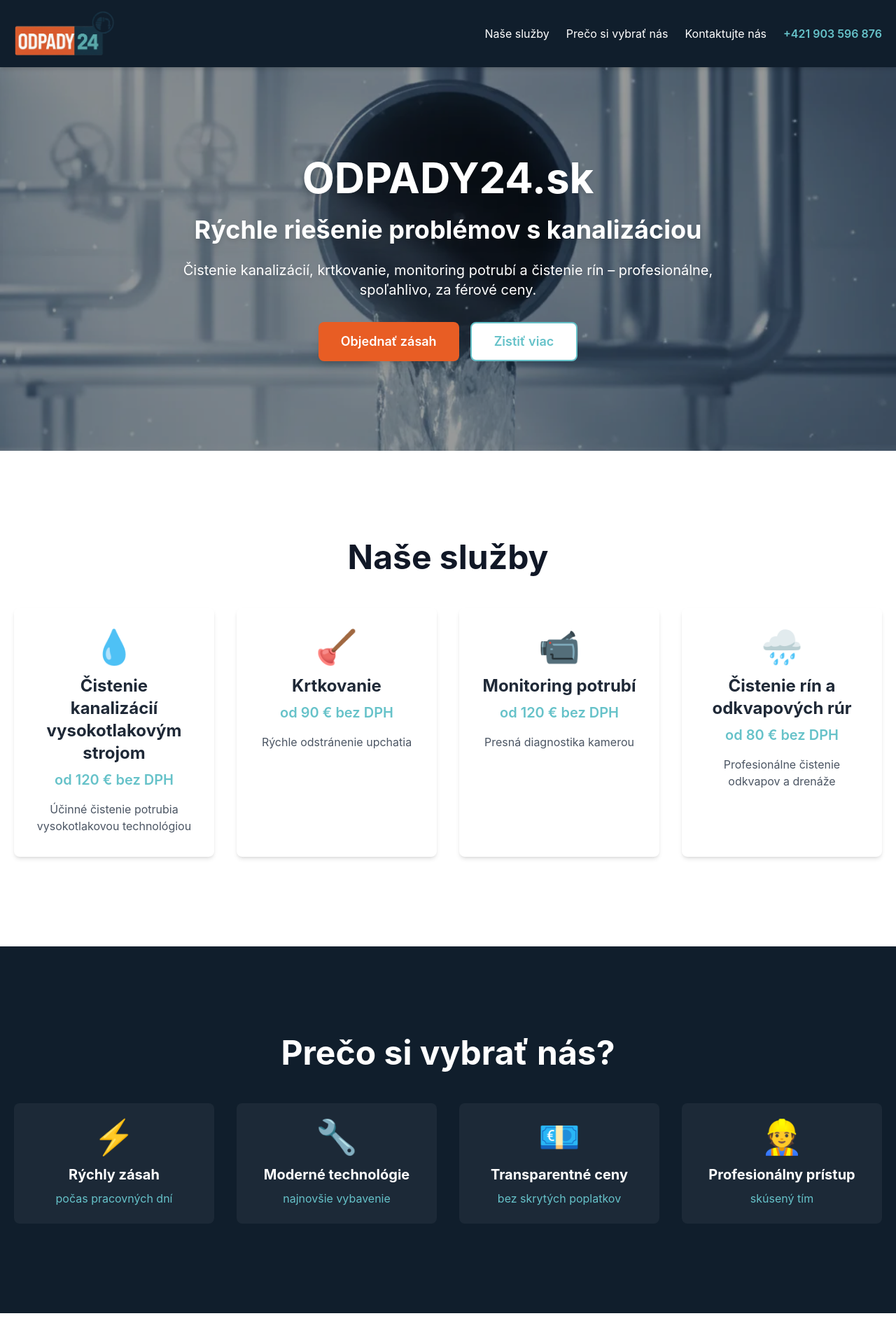
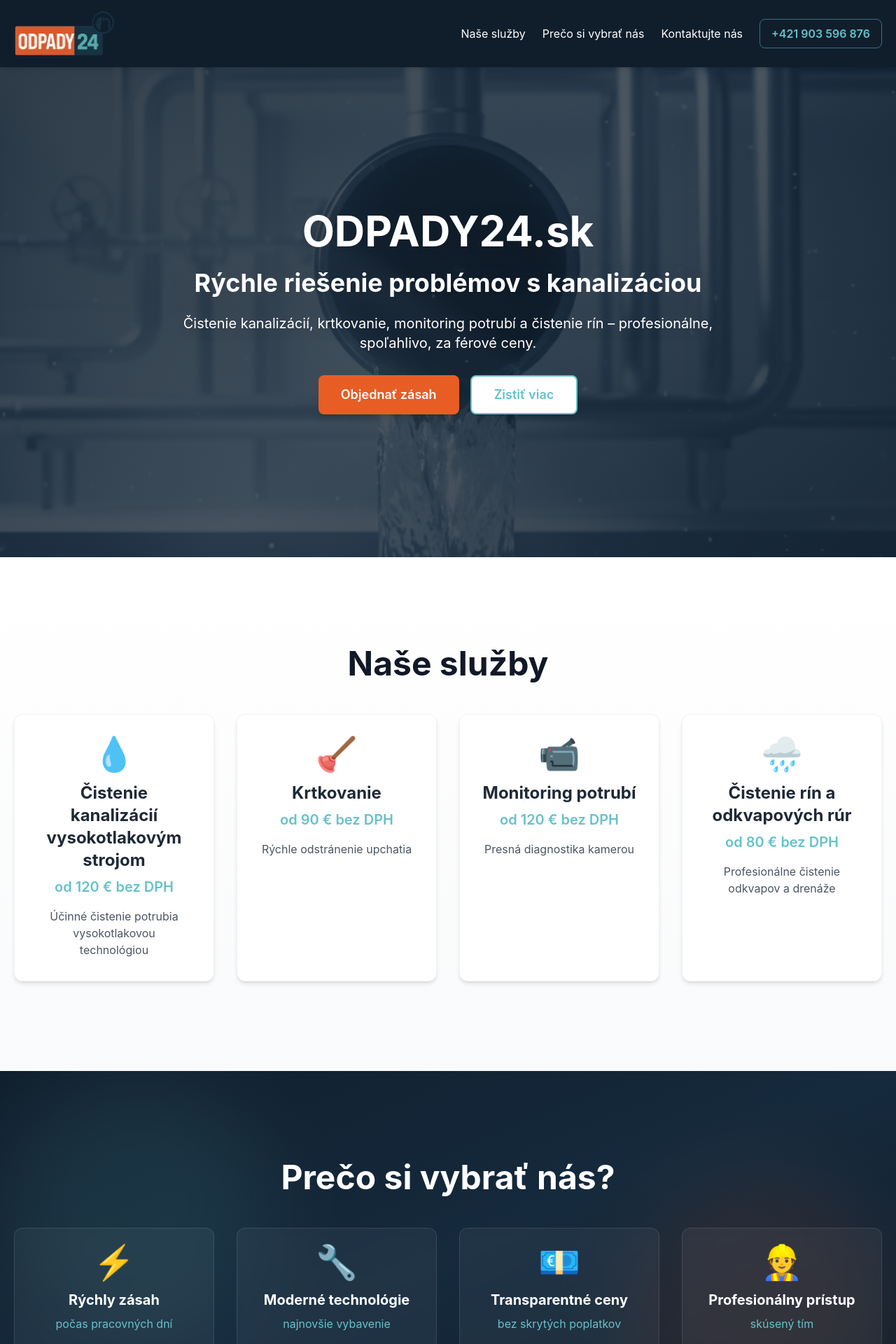
Before and after one commit to kubmir/landing-page-odpady, a Next.js app: page / in a window 1280 px wide. Shown: the top 1920 px of the page at 70% size. Built offline with nearby package versions, Linux system fonts and the light colour scheme.

Commit message:
feat: more cool ux

```diff
--- a/app/globals.css
+++ b/app/globals.css
@@ -28,4 +28,130 @@
   .section-title {
     @apply text-2xl sm:text-3xl md:text-4xl lg:text-5xl font-bold text-center mb-8 sm:mb-10 md:mb-12 text-gray-900 leading-tight;
   }
+
+  /* Animation utilities */
+  .animate-fade-in {
+    animation: fadeIn 0.8s ease-out forwards;
+  }
+
+  .animate-fade-in-up {
+    animation: fadeInUp 0.8s ease-out forwards;
+  }
+
+  .animate-fade-in-delay-1 {
+    animation: fadeInUp 0.8s ease-out 0.1s forwards;
+    opacity: 0;
+  }
+
+  .animate-fade-in-delay-2 {
+    animation: fadeInUp 0.8s ease-out 0.2s forwards;
+    opacity: 0;
+  }
+
+  .animate-fade-in-delay-3 {
+    animation: fadeInUp 0.8s ease-out 0.3s forwards;
+    opacity: 0;
+  }
+
+  .animate-fade-in-delay-4 {
+    animation: fadeInUp 0.8s ease-out 0.4s forwards;
+    opacity: 0;
+  }
+
+  .animate-scale-in {
+    animation: scaleIn 0.6s ease-out forwards;
+  }
+
+  .animate-slide-in-left {
+    animation: slideInLeft 0.8s ease-out forwards;
+  }
+
+  .animate-slide-in-right {
+    animation: slideInRight 0.8s ease-out forwards;
+  }
+
+  /* Scroll reveal animation */
+  .scroll-reveal {
+    opacity: 0;
+    transform: translateY(30px);
+    transition: opacity 0.8s ease-out, transform 0.8s ease-out;
+  }
+
+  .scroll-reveal.revealed {
+    opacity: 1;
+    transform: translateY(0);
+  }
 }
+
+@layer utilities {
+  @keyframes fadeIn {
+    from {
+      opacity: 0;
+    }
+    to {
+      opacity: 1;
+    }
+  }
+
+  @keyframes fadeInUp {
+    from {
+      opacity: 0;
+      transform: translateY(30px);
+    }
+    to {
+      opacity: 1;
+      transform: translateY(0);
+    }
+  }
+
+  @keyframes scaleIn {
+    from {
+      opacity: 0;
+      transform: scale(0.9);
+    }
+    to {
+      opacity: 1;
+      transform: scale(1);
+    }
+  }
+
+  @keyframes slideInLeft {
+    from {
+      opacity: 0;
+      transform: translateX(-30px);
+    }
+    to {
+      opacity: 1;
+      transform: translateX(0);
+    }
+  }
+
+  @keyframes slideInRight {
+    from {
+      opacity: 0;
+      transform: translateX(30px);
+    }
+    to {
+      opacity: 1;
+      transform: translateX(0);
+    }
+  }
+
+  /* Gradient backgrounds */
+  .gradient-overlay {
+    background: linear-gradient(
+      135deg,
+      rgba(16, 30, 44, 0.85) 0%,
+      rgba(16, 30, 44, 0.75) 50%,
+      rgba(16, 30, 44, 0.85) 100%
+    );
+  }
+
+  /* Glass morphism effect */
+  .glass {
+    background: rgba(255, 255, 255, 0.1);
+    backdrop-filter: blur(10px);
+    -webkit-backdrop-filter: blur(10px);
+    border: 1px solid rgba(255, 255, 255, 0.2);
+  }
+}
--- a/components/Benefits.tsx
+++ b/components/Benefits.tsx
@@ -1,4 +1,5 @@
 import React from 'react'
+import ScrollReveal from './ScrollReveal'
 
 export default function Benefits() {
   const benefits = [
@@ -25,16 +26,24 @@
   ]
 
   return (
-    <section id="vyhody" className="section bg-brand-dark-blue text-white">
-      <div className="container">
-        <h2 className="section-title text-white">Prečo si vybrať nás?</h2>
+    <section id="vyhody" className="section bg-gradient-to-br from-brand-dark-blue via-[#152a3d] to-brand-dark-blue text-white relative overflow-hidden">
+      <div className="absolute inset-0 opacity-10">
+        <div className="absolute top-0 left-0 w-96 h-96 bg-brand-light-blue rounded-full blur-3xl"></div>
+        <div className="absolute bottom-0 right-0 w-96 h-96 bg-brand-orange rounded-full blur-3xl"></div>
+      </div>
+      <div className="container relative z-10">
+        <ScrollReveal>
+          <h2 className="section-title text-white">Prečo si vybrať nás?</h2>
+        </ScrollReveal>
         <div className="grid grid-cols-1 sm:grid-cols-2 lg:grid-cols-4 gap-6 sm:gap-8">
           {benefits.map((benefit, index) => (
-            <div key={index} className="text-center p-4 sm:p-6 bg-white/5 rounded-lg hover:bg-white/10 transition-colors">
-              <div className="text-4xl sm:text-5xl mb-3 sm:mb-4">{benefit.icon}</div>
-              <h3 className="text-lg sm:text-xl font-bold mb-2 text-white">{benefit.title}</h3>
-              <p className="text-sm sm:text-base text-brand-light-blue">{benefit.description}</p>
-            </div>
+            <ScrollReveal key={index} delay={index * 100}>
+              <div className="text-center p-4 sm:p-6 bg-white/5 rounded-xl hover:bg-white/10 transition-all duration-300 group border border-white/10 hover:border-brand-light-blue/30 hover:-translate-y-2 backdrop-blur-sm">
+                <div className="text-4xl sm:text-5xl mb-3 sm:mb-4 group-hover:scale-110 transition-transform duration-300">{benefit.icon}</div>
+                <h3 className="text-lg sm:text-xl font-bold mb-2 text-white group-hover:text-brand-light-blue transition-colors duration-300">{benefit.title}</h3>
+                <p className="text-sm sm:text-base text-brand-light-blue group-hover:text-white transition-colors duration-300">{benefit.description}</p>
+              </div>
+            </ScrollReveal>
           ))}
         </div>
       </div>
--- a/components/Button.tsx
+++ b/components/Button.tsx
@@ -17,17 +17,26 @@
   href,
   disabled = false
 }: ButtonProps) {
-  const baseStyles = 'inline-block px-6 py-3 md:px-8 md:py-3 rounded-lg font-semibold text-base md:text-lg transition-all duration-200 cursor-pointer text-center min-h-[48px] flex items-center justify-center'
+  const baseStyles = 'inline-block px-6 py-3 md:px-8 md:py-3 rounded-lg font-semibold text-base md:text-lg transition-all duration-300 cursor-pointer text-center min-h-[48px] flex items-center justify-center relative overflow-hidden group'
   const variants = {
-    primary: 'bg-brand-orange text-white hover:bg-[#D04A1A] active:bg-[#B83E16] shadow-lg hover:shadow-xl',
-    secondary: 'bg-white text-brand-light-blue border-2 border-brand-light-blue hover:bg-brand-light-blue/10 active:bg-brand-light-blue/20'
+    primary: 'bg-brand-orange text-white hover:bg-[#D04A1A] active:bg-[#B83E16] shadow-lg hover:shadow-2xl hover:-translate-y-0.5 active:translate-y-0',
+    secondary: 'bg-white text-brand-light-blue border-2 border-brand-light-blue hover:bg-brand-light-blue/10 active:bg-brand-light-blue/20 hover:border-brand-light-blue shadow-md hover:shadow-lg hover:-translate-y-0.5 active:translate-y-0'
   }
   const disabledStyles = disabled ? 'opacity-50 cursor-not-allowed pointer-events-none' : ''
+
+  const buttonContent = (
+    <>
+      <span className="relative z-10">{children}</span>
+      {variant === 'primary' && (
+        <span className="absolute inset-0 bg-gradient-to-r from-transparent via-white/20 to-transparent -translate-x-full group-hover:translate-x-full transition-transform duration-700"></span>
+      )}
+    </>
+  )
 
   if (href) {
     return (
       <a href={href} className={`${baseStyles} ${variants[variant]} ${disabledStyles}`}>
-        {children}
+        {buttonContent}
       </a>
     )
   }
@@ -39,7 +48,7 @@
       disabled={disabled}
       className={`${baseStyles} ${variants[variant]} ${disabledStyles}`}
     >
-      {children}
+      {buttonContent}
     </button>
   )
 }
--- a/components/Header.tsx
+++ b/components/Header.tsx
@@ -1,47 +1,78 @@
 'use client'
 
-import React, { useState } from 'react'
+import React, { useState, useEffect } from 'react'
 
 export default function Header() {
   const [isMenuOpen, setIsMenuOpen] = useState(false)
+  const [isScrolled, setIsScrolled] = useState(false)
+
+  useEffect(() => {
+    const handleScroll = () => {
+      setIsScrolled(window.scrollY > 20)
+    }
+    window.addEventListener('scroll', handleScroll)
+    return () => window.removeEventListener('scroll', handleScroll)
+  }, [])
 
   return (
-    <header className="bg-brand-dark-blue shadow-md sticky top-0 z-50">
+    <header className={`bg-brand-dark-blue shadow-md sticky top-0 z-50 transition-all duration-300 ${
+      isScrolled ? 'bg-brand-dark-blue/95 backdrop-blur-md shadow-xl' : ''
+    }`}>
       <div className="container">
         <nav className="flex justify-between items-center py-3 md:py-4">
           <div className="flex items-center">
+            <a href="/" className="transition-transform duration-300 hover:scale-105">
               <img
                 src="/logo.png"
                 alt="ODPADY24.sk - Čistíme potrubia"
-              className="h-12 sm:h-14 md:h-16 w-auto"
+                className="h-12 sm:h-14 md:h-16 w-auto transition-all duration-300"
                 width={200}
                 height={60}
               />
+            </a>
           </div>
           <div className="hidden md:flex gap-4 lg:gap-6 items-center">
-            <a href="#sluzby" className="text-sm lg:text-base text-white hover:text-brand-light-blue transition-colors">
+            <a
+              href="#sluzby"
+              className="text-sm lg:text-base text-white hover:text-brand-light-blue transition-all duration-300 relative group"
+            >
               Naše služby
+              <span className="absolute bottom-0 left-0 w-0 h-0.5 bg-brand-light-blue group-hover:w-full transition-all duration-300"></span>
             </a>
-            <a href="#vyhody" className="text-sm lg:text-base text-white hover:text-brand-light-blue transition-colors">
+            <a
+              href="#vyhody"
+              className="text-sm lg:text-base text-white hover:text-brand-light-blue transition-all duration-300 relative group"
+            >
               Prečo si vybrať nás
+              <span className="absolute bottom-0 left-0 w-0 h-0.5 bg-brand-light-blue group-hover:w-full transition-all duration-300"></span>
             </a>
-            <a href="#kontakt" className="text-sm lg:text-base text-white hover:text-brand-light-blue transition-colors">
+            <a
+              href="#kontakt"
+              className="text-sm lg:text-base text-white hover:text-brand-light-blue transition-all duration-300 relative group"
+            >
               Kontaktujte nás
+              <span className="absolute bottom-0 left-0 w-0 h-0.5 bg-brand-light-blue group-hover:w-full transition-all duration-300"></span>
             </a>
-            <a href="tel:0903596876" className="text-sm lg:text-base text-brand-light-blue font-semibold hover:text-white whitespace-nowrap">
+            <a
+              href="tel:0903596876"
+              className="text-sm lg:text-base text-brand-light-blue font-semibold hover:text-white whitespace-nowrap px-4 py-2 rounded-lg border border-brand-light-blue/50 hover:bg-brand-light-blue/10 transition-all duration-300"
+            >
               +421 903 596 876
             </a>
           </div>
           <div className="md:hidden flex items-center gap-3">
-            <a href="tel:0903596876" className="text-base text-brand-light-blue font-semibold hover:text-white whitespace-nowrap">
+            <a
+              href="tel:0903596876"
+              className="text-base text-brand-light-blue font-semibold hover:text-white whitespace-nowrap transition-colors duration-300"
+            >
               0903 596 876
             </a>
             <button
               onClick={() => setIsMenuOpen(!isMenuOpen)}
-              className="p-2 text-white focus:outline-none focus:ring-2 focus:ring-brand-light-blue rounded"
+              className="p-2 text-white focus:outline-none focus:ring-2 focus:ring-brand-light-blue rounded transition-all duration-300 hover:bg-white/10"
               aria-label="Menu"
             >
-              <svg className="w-6 h-6" fill="none" stroke="currentColor" viewBox="0 0 24 24">
+              <svg className="w-6 h-6 transition-transform duration-300" fill="none" stroke="currentColor" viewBox="0 0 24 24">
                 {isMenuOpen ? (
                   <path strokeLinecap="round" strokeLinejoin="round" strokeWidth={2} d="M6 18L18 6M6 6l12 12" />
                 ) : (
@@ -51,33 +82,35 @@
             </button>
           </div>
         </nav>
-        {isMenuOpen && (
-          <div className="md:hidden border-t border-brand-light-blue/20 py-4">
+        <div className={`md:hidden overflow-hidden transition-all duration-300 ${
+          isMenuOpen ? 'max-h-96 opacity-100' : 'max-h-0 opacity-0'
+        }`}>
+          <div className="border-t border-brand-light-blue/20 py-4">
             <div className="flex flex-col gap-4">
               <a
                 href="#sluzby"
-                className="text-base text-white hover:text-brand-light-blue transition-colors py-2"
+                className="text-base text-white hover:text-brand-light-blue transition-all duration-300 py-2 hover:pl-2"
                 onClick={() => setIsMenuOpen(false)}
               >
                 Naše služby
               </a>
               <a
                 href="#vyhody"
-                className="text-base text-white hover:text-brand-light-blue transition-colors py-2"
+                className="text-base text-white hover:text-brand-light-blue transition-all duration-300 py-2 hover:pl-2"
                 onClick={() => setIsMenuOpen(false)}
               >
                 Prečo si vybrať nás
               </a>
               <a
                 href="#kontakt"
-                className="text-base text-white hover:text-brand-light-blue transition-colors py-2"
+                className="text-base text-white hover:text-brand-light-blue transition-all duration-300 py-2 hover:pl-2"
                 onClick={() => setIsMenuOpen(false)}
               >
                 Kontaktujte nás
               </a>
             </div>
           </div>
-        )}
+        </div>
       </div>
     </header>
   )
--- a/components/Hero.tsx
+++ b/components/Hero.tsx
@@ -4,24 +4,25 @@
 export default function Hero() {
   return (
     <section
-      className="relative py-12 sm:py-16 md:py-24 lg:py-32 bg-cover bg-center bg-no-repeat"
+      className="relative py-12 sm:py-16 md:py-24 lg:py-32 bg-cover bg-center bg-no-repeat min-h-[500px] sm:min-h-[600px] md:min-h-[700px] flex items-center"
       style={{
-        backgroundImage: 'url(/hero_background.webp)'
+        backgroundImage: 'url(/hero_background.webp)',
+        backgroundAttachment: 'fixed',
       }}
     >
-      <div className="absolute inset-0 bg-black/40"></div>
+      <div className="absolute inset-0 gradient-overlay"></div>
       <div className="container relative z-10">
         <div className="text-center max-w-4xl mx-auto px-4">
-          <h1 className="text-3xl sm:text-4xl md:text-5xl lg:text-6xl font-bold text-white mb-4 sm:mb-6 drop-shadow-lg">
+          <h1 className="text-3xl sm:text-4xl md:text-5xl lg:text-6xl font-bold text-white mb-4 sm:mb-6 drop-shadow-2xl animate-fade-in-up">
             ODPADY24.sk
           </h1>
-          <h2 className="text-xl sm:text-2xl md:text-3xl lg:text-4xl font-bold text-white mb-4 sm:mb-6 leading-tight drop-shadow-lg">
+          <h2 className="text-xl sm:text-2xl md:text-3xl lg:text-4xl font-bold text-white mb-4 sm:mb-6 leading-tight drop-shadow-2xl animate-fade-in-delay-1">
             Rýchle riešenie problémov s kanalizáciou
           </h2>
-          <p className="text-base sm:text-lg md:text-xl text-white mb-6 sm:mb-8 leading-relaxed drop-shadow-md">
+          <p className="text-base sm:text-lg md:text-xl text-white mb-6 sm:mb-8 leading-relaxed drop-shadow-lg max-w-3xl mx-auto animate-fade-in-delay-2">
             Čistenie kanalizácií, krtkovanie, monitoring potrubí a čistenie rín – profesionálne, spoľahlivo, za férové ceny.
           </p>
-          <div className="flex flex-col sm:flex-row gap-3 sm:gap-4 justify-center">
+          <div className="flex flex-col sm:flex-row gap-3 sm:gap-4 justify-center animate-fade-in-delay-3">
             <Button href="#kontakt">Objednať zásah</Button>
             <Button variant="secondary" href="#sluzby">Zistiť viac</Button>
           </div>
--- /dev/null
+++ b/components/ScrollReveal.tsx
@@ -0,0 +1,48 @@
+'use client'
+
+import React, { useEffect, useRef, useState } from 'react'
+
+interface ScrollRevealProps {
+  children: React.ReactNode
+  delay?: number
+  className?: string
+}
+
+export default function ScrollReveal({ children, delay = 0, className = '' }: ScrollRevealProps) {
+  const [isVisible, setIsVisible] = useState(false)
+  const ref = useRef<HTMLDivElement>(null)
+
+  useEffect(() => {
+    const observer = new IntersectionObserver(
+      ([entry]) => {
+        if (entry.isIntersecting) {
+          setTimeout(() => {
+            setIsVisible(true)
+          }, delay)
+          observer.disconnect()
+        }
+      },
+      {
+        threshold: 0.1,
+        rootMargin: '0px 0px -50px 0px',
+      }
+    )
+
+    if (ref.current) {
+      observer.observe(ref.current)
+    }
+
+    return () => {
+      observer.disconnect()
+    }
+  }, [delay])
+
+  return (
+    <div
+      ref={ref}
+      className={`scroll-reveal ${isVisible ? 'revealed' : ''} ${className}`}
+    >
+      {children}
+    </div>
+  )
+}
--- a/components/ServiceCard.tsx
+++ b/components/ServiceCard.tsx
@@ -1,21 +1,25 @@
 import React from 'react'
+import ScrollReveal from './ScrollReveal'
 
 interface ServiceCardProps {
   icon: React.ReactNode
   title: string
   price: string
   description: string
+  delay?: number
 }
 
-export default function ServiceCard({ icon, title, price, description }: ServiceCardProps) {
+export default function ServiceCard({ icon, title, price, description, delay = 0 }: ServiceCardProps) {
   return (
-    <div className="bg-white p-6 sm:p-8 rounded-lg shadow-md hover:shadow-xl transition-shadow duration-200 text-center h-full flex flex-col">
-      <div className="mb-3 sm:mb-4 flex justify-center text-4xl sm:text-5xl text-brand-light-blue">
-        {icon}
+    <ScrollReveal delay={delay}>
+      <div className="bg-white p-6 sm:p-8 rounded-xl shadow-md hover:shadow-2xl transition-all duration-300 text-center h-full flex flex-col group border border-gray-100 hover:border-brand-light-blue/30 hover:-translate-y-2">
+        <div className="mb-3 sm:mb-4 flex justify-center text-4xl sm:text-5xl text-brand-light-blue group-hover:scale-110 transition-transform duration-300">
+          {icon}
+        </div>
+        <h3 className="text-lg sm:text-xl md:text-2xl font-bold mb-2 text-gray-800 leading-tight group-hover:text-brand-dark-blue transition-colors duration-300">{title}</h3>
+        <p className="text-base sm:text-lg md:text-xl font-semibold text-brand-light-blue mb-3 sm:mb-4 group-hover:text-brand-orange transition-colors duration-300">{price}</p>
+        <p className="text-sm sm:text-base text-gray-600 leading-relaxed flex-grow">{description}</p>
       </div>
-      <h3 className="text-lg sm:text-xl md:text-2xl font-bold mb-2 text-gray-800 leading-tight">{title}</h3>
-      <p className="text-base sm:text-lg md:text-xl font-semibold text-brand-light-blue mb-3 sm:mb-4">{price}</p>
-      <p className="text-sm sm:text-base text-gray-600 leading-relaxed flex-grow">{description}</p>
-    </div>
+    </ScrollReveal>
   )
 }
--- a/components/Services.tsx
+++ b/components/Services.tsx
@@ -1,5 +1,6 @@
 import React from "react";
 import ServiceCard from "./ServiceCard";
+import ScrollReveal from "./ScrollReveal";
 
 export default function Services() {
   const services = [
@@ -30,9 +31,11 @@
   ];
 
   return (
-    <section id="sluzby" className="section bg-white">
+    <section id="sluzby" className="section bg-gradient-to-b from-white to-gray-50">
       <div className="container">
-        <h2 className="section-title">Naše služby</h2>
+        <ScrollReveal>
+          <h2 className="section-title">Naše služby</h2>
+        </ScrollReveal>
         <div className="grid grid-cols-1 sm:grid-cols-2 lg:grid-cols-4 gap-6 sm:gap-8">
           {services.map((service, index) => (
             <ServiceCard
@@ -41,6 +44,7 @@
               title={service.title}
               price={service.price}
               description={service.description}
+              delay={index * 100}
             />
           ))}
         </div>
```
Also changed, not shown: components/Contact.tsx (+23 -10 lines), components/Footer.tsx (+4 -4 lines), components/Regions.tsx (+9 -5 lines). Lines whose indentation alone changed are shown as unchanged.
